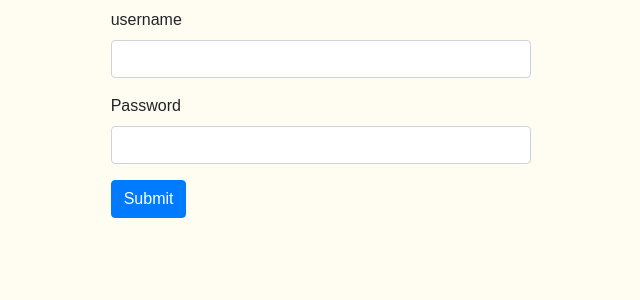
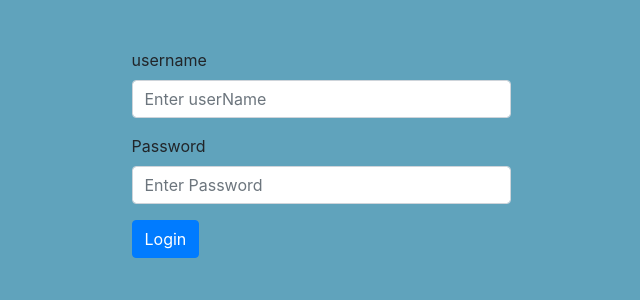
Before and after one commit to ghaedi93/pinova-assingment-frontend, a React (Create React App) app: page / in a window 1280 px wide. Shown: the top 300 px of the page, without its empty margins (319-959 px from the left). Built offline with nearby package versions, Linux system fonts and the light colour scheme.

Commit message:
adding a few changes to css and styling

```diff
--- a/src/components/EmailPhoneScreen.js
+++ b/src/components/EmailPhoneScreen.js
@@ -31,7 +31,7 @@ class UserInformation extends Component {
         <form onSubmit={this.handleSubmit} className="p-3">
           <div className="form-row">
             <div className="form-group col-md-8">
-              <label for="email">Email</label>
+              <label>Email</label>
               <input
                 defaultValue={this.props.email}
                 type="email"
@@ -42,16 +42,15 @@ class UserInformation extends Component {
           </div>
 
           <div className="form-row">
-            <div className="form-group col-md-3">
-              <label for="inputState">phoneNumber :</label>
+            <div className="form-group col-md-3 col-s-5">
+              <label>phoneNumber :</label>
               <select defaultValue={this.props.countryCode} id="countryCode">
                 <option value="1">USA (+1)</option>
                 <option value="98">Iran (+98)</option>
                 <option value="49">Germany (+49(</option>
               </select>
             </div>
-            <div className="form-group col-md-3">
-              {/* <label for="phoneNumber">phoneNumber</label> */}
+            <div className="form-group col-md-3 col-s-5">
               <input
                 type="text"
                 className="form-control"
@@ -69,7 +68,7 @@ class UserInformation extends Component {
                 id="acceptMarketing"
                 defaultChecked={this.props.acceptMarketing}
               />
-              <label className="form-check-label" for="gridCheck">
+              <label className="form-check-label">
                 I agree to recieve marketing emails
               </label>
             </div>
--- a/src/components/LoginAndRegistrationScreen.js
+++ b/src/components/LoginAndRegistrationScreen.js
@@ -13,11 +13,16 @@ class Login extends Component {
   };
   render() {
     return (
+      <div className="container">
         <div className="row">
-        <form onSubmit={this.handleSubmit} className="col-4 mx-auto p-2">
+          <form
+            onSubmit={this.handleSubmit}
+            className="col-5 col-s-12 mx-auto p-5"
+          >
             <div className="form-group">
-            <label for="exampleInputEmail1">username</label>
+              <label>username</label>
               <input
+                placeholder="Enter userName"
                 defaultValue={this.props.userName}
                 className="form-control"
                 id="userName"
@@ -25,8 +30,9 @@ class Login extends Component {
               />
             </div>
             <div className="form-group">
-            <label for="exampleInputPassword1">Password</label>
+              <label>Password</label>
               <input
+                placeholder="Enter Password"
                 defaultValue={this.props.password}
                 type="password"
                 className="form-control"
@@ -34,9 +40,10 @@ class Login extends Component {
               />
             </div>
             <button type="submit" className="btn btn-primary">
-            Submit
+              Login
             </button>
           </form>
+        </div>
       </div>
     );
   }
--- a/src/components/TermsAndCondition.js
+++ b/src/components/TermsAndCondition.js
@@ -17,9 +17,45 @@ class Terms extends Component {
   };
   render() {
     return (
-      <div>
-        <p>terms and conditions are this and that i hope you are agreed</p>
-        <button onClick={this.countiue}>continue</button>
+      // <div>
+      //   <p>terms and conditions are this and that i hope you are agreed</p>
+      //   <button onClick={this.countiue}>continue</button>
+      // </div>
+      <div className="container-fluid">
+        <div className="row">
+          <div className="col-6">
+            <h1 className="entry-title">Terms and Conditions</h1>
+            <p>
+              <span>
+                The bootstrap themes shall not be held accountable for any
+                direct, indirect, special, accidental or considerable damages
+                that includes but not bound to, loss of data or profit caused
+                due to use or inability to use the products that we provide
+                under any circumstances, even if the bootstrap themes or legit
+                representative has been considered the possibility of such
+                damages. You are soley held responsible of any costs caused, if
+                your use of materials from this site results in the need for
+                servicing, repair or correction of equipment or data.
+              </span>
+            </p>
+            <h3>
+              <span>Licensing Policy</span>
+            </h3>
+            <span>
+              Any kind of information related to your purchased product(s) will
+              be emailed to the email address that you have provided once we
+              receive your payment. This process usually takes few minutes, but
+              for some issue might get extended to 24 hours. In case you do not
+              receive your email up to the allocated time period, you can
+              contact us through our contact page. Also, you can access the
+              products that you have purchased from your account in the
+              bootstrap theme after logging in.
+            </span>
+            <button className="btn btn-success d-block" onClick={this.countiue}>
+              continue
+            </button>
+          </div>
+        </div>
       </div>
     );
   }
--- a/src/components/WelcomeScreen.js
+++ b/src/components/WelcomeScreen.js
@@ -7,16 +7,16 @@ class Welcome extends Component {
       <div>
         <button
           type="button"
-          class="btn btn-secondary"
+          className="btn btn-secondary"
           onClick={this.props.Logout_Action}
         >
           Logout
         </button>
         <div className="row">
           <div className="col-5 mx-auto">
-            <h1 class="display-4">Hello,{this.props.userName}!</h1>
-            <p class="lead">its greet to see you around!</p>
-            <hr class="my-4" />
+            <h1 className="display-4">Hello,{this.props.userName}!</h1>
+            <p className="lead">its greet to see you around!</p>
+            <hr className="my-4" />
             <p>your account balance is {this.props.balance}</p>
           </div>
         </div>
--- a/src/index.css
+++ b/src/index.css
@@ -1,6 +1,7 @@
-body {
+body,
+html {
   margin: 0;
   padding: 0;
-  font-family: sans-serif;
-  background-color: #fffcf1;
+  height: 100%;
+  background: #60a3bc !important;
 }
```
Lines whose indentation alone changed are shown as unchanged.
